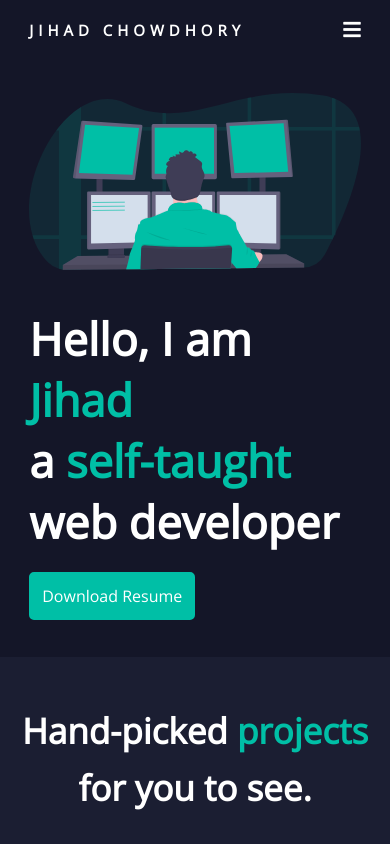
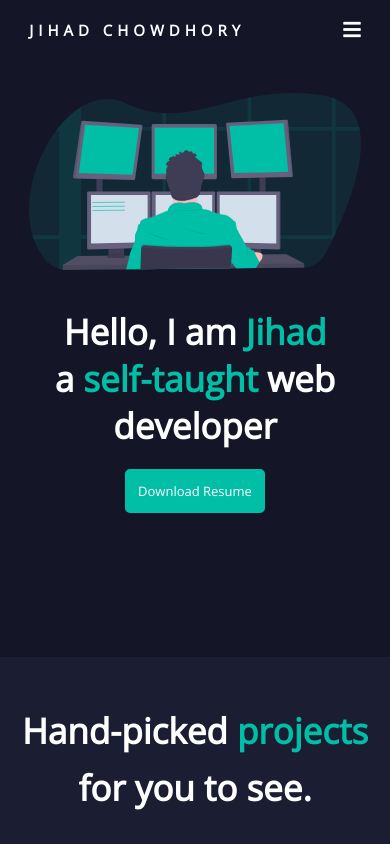
Before and after one commit to jihadChowdhory/portfolio, a plain HTML site: page index.html in a window 390 px wide. Shown: the top 844 px of the page. Drawn offline with nearby package versions, Linux system fonts and the light colour scheme.

Commit message:
fixed some bugs

```diff
--- a/styles/responsive.css
+++ b/styles/responsive.css
@@ -23,6 +23,7 @@
   .header > div {
     display: flex;
     flex-direction: column-reverse;
+    text-align: center;
   }
   .header-img {
     margin-left: 0px;
@@ -30,4 +31,10 @@
   .half-width {
     width: 100%;
   }
+  h1 {
+    font-size: 35px;
+  }
+  .header .primary-btn {
+    font-size: 13px;
+  }
 }
```
